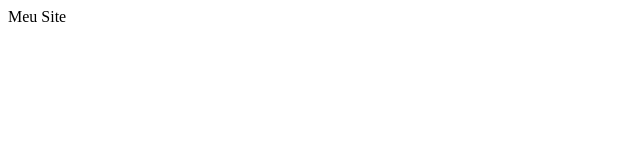
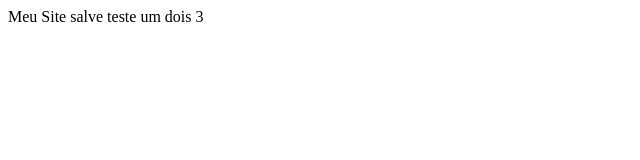
Before and after one commit to Medeiros2343/AulaSITE, a plain HTML site: page index.html in a window 1280 px wide. Shown: the whole page, without its empty margins (0-640 px from the left). Drawn offline with Linux system fonts and the light colour scheme.

Commit message:
Update dos Body

```diff
--- a/index.html
+++ b/index.html
@@ -4,6 +4,6 @@
       <tittle> Meu Site </tittle>
       </head>
 
-      <body> </body>
+      <body> salve teste um dois 3 </body>
 
 </html>
```
